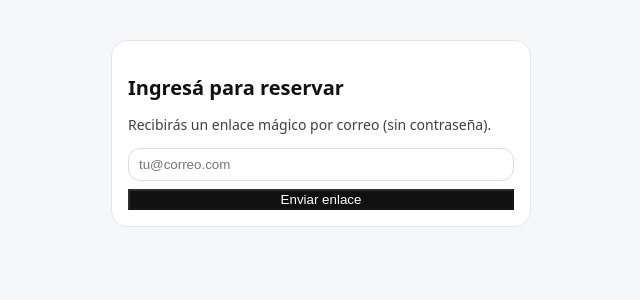
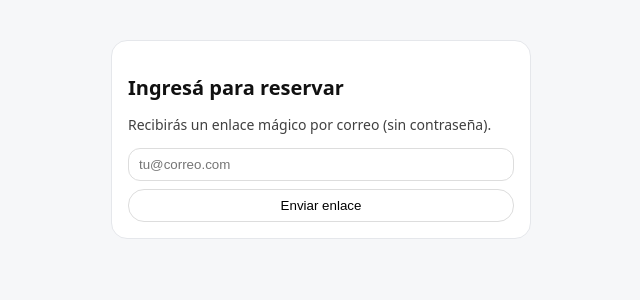
Before and after one commit to manuav1289-create/Adi-Hiper-Libertad, a React (Vite) app: page / in a window 1280 px wide. Shown: the top 300 px of the page, without its empty margins (319-959 px from the left). Built offline with nearby package versions, Linux system fonts and the light colour scheme.

Commit message:
Botones con texto negro y fondo blanco (Salir y flechas incluidas)

```diff
--- a/src/App.tsx
+++ b/src/App.tsx
@@ -11,7 +11,27 @@ function iso(d: Date) { return d.toISOString().slice(0,10); }
 
 // === UI helpers ===
 const Badge = (p:any)=><span style={{padding:"2px 8px",borderRadius:999,background:"#eee",fontSize:12}}>{p.children}</span>;
-const Button = ({ children, ...props }: any) => <button style={{border:"1px solid #ddd",borderRadius:16,padding:"8px 14px",background:"#fff"}} {...props}>{children}</button>;
+
+// 🔧 Botón global: texto negro, fondo blanco SIEMPRE (ignora color/background externos)
+const Button = ({ children, style = {}, ...props }: any) => {
+  const { color, background, backgroundColor, ...rest } = style || {};
+  return (
+    <button
+      {...props}
+      style={{
+        border: "1px solid #ddd",
+        borderRadius: 16,
+        padding: "8px 14px",
+        background: "#fff",   // fondo blanco
+        color: "#000",        // texto negro
+        ...rest,              // respeta width, opacity, etc.
+      }}
+    >
+      {children}
+    </button>
+  );
+};
+
 const Card = (p:any)=><div style={{border:"1px solid #e5e7eb",borderRadius:16,padding:16,background:"#fff"}}>{p.children}</div>;
 
 // === Tipos ===
@@ -35,7 +55,7 @@ function AuthCard({ onSignedIn }: { onSignedIn: () => void }) {
         <input type="email" required placeholder="tu@correo.com" value={email}
                onChange={(e)=>setEmail(e.target.value)}
                style={{padding:"8px 10px", border:"1px solid #ddd", borderRadius:12}}/>
-        <Button disabled={loading || !email} style={{background:"#111", color:"#fff"}}>{loading ? "Enviando..." : "Enviar enlace"}</Button>
+        <Button disabled={loading || !email}>{loading ? "Enviando..." : "Enviar enlace"}</Button>
       </form>
       {sent && <p style={{fontSize:12, marginTop:8}}>Revisá tu bandeja (y spam). Volvé con el enlace.</p>}
     </Card>
@@ -72,7 +92,7 @@ function ProfileForm({ profile, onSaved }: { profile: Profile; onSaved: () => vo
         </div>
       </div>
       <div style={{marginTop:12, display:"flex", gap:8}}>
-        <Button onClick={save} disabled={saving || !fullName || !hierarchy} style={{background:"#111", color:"#fff"}}>{saving ? "Guardando..." : "Guardar"}</Button>
+        <Button onClick={save} disabled={saving || !fullName || !hierarchy}>{saving ? "Guardando..." : "Guardar"}</Button>
         <Button onClick={async()=> (await supabase.auth.signOut(), window.location.reload())}>Salir</Button>
       </div>
     </Card>
@@ -135,11 +155,9 @@ function BookingView({ profile, onOpenAdmin }: { profile: Profile; onOpenAdmin:
   useEffect(()=>{ refreshMonthData(); /* eslint-disable-next-line */}, [monthStart.getTime(), monthEnd.getTime()]);
 
   const tryReserve = async (dateISO: string, slot: TimeSlot) => {
-    // validar límites diarios
     const cur = myDayData[dateISO] || { count: 0, hours: 0 };
     if (cur.count >= 2) return alert("Límite diario: máximo 2 turnos.");
     if (cur.hours + slot.duration_hours > 8) return alert("Límite diario: máximo 8 horas.");
-    // insertar
     const { data: { user } } = await supabase.auth.getUser();
     const payload = { user_id: user?.id, date: dateISO, time_slot_id: slot.id };
     const { error } = await supabase.from("reservations").insert(payload);
@@ -178,8 +196,8 @@ function BookingView({ profile, onOpenAdmin }: { profile: Profile; onOpenAdmin:
           </div>
         </div>
         <div style={{display:"flex", gap:8, flexWrap:"wrap"}}>
-          {profile.is_admin && <Button onClick={onOpenAdmin} style={{background:"#111", color:"#fff"}}>Administrar</Button>}
-          <Button onClick={exportCSV} style={{background:"#111", color:"#fff"}}>Exportar Excel (CSV)</Button>
+          {profile.is_admin && <Button onClick={onOpenAdmin}>Administrar</Button>}
+          <Button onClick={exportCSV}>Exportar Excel (CSV)</Button>
           <Button onClick={async()=> (await supabase.auth.signOut(), window.location.reload())}>Salir</Button>
         </div>
       </div>
@@ -187,11 +205,11 @@ function BookingView({ profile, onOpenAdmin }: { profile: Profile; onOpenAdmin:
       <Card>
         <div style={{display:"flex", gap:12, flexWrap:"wrap", alignItems:"center"}}>
           <div style={{display:"flex", alignItems:"center", gap:8}}>
-            <Button onClick={()=>setMonth(addMonths(month, -1))} style={{background:"#111", color:"#fff"}}>◀</Button>
+            <Button onClick={()=>setMonth(addMonths(month, -1))}>◀</Button>
             <div style={{minWidth:160, textAlign:"center", fontWeight:600}}>
               {month.toLocaleDateString("es-AR", { month:"long", year:"numeric" })}
             </div>
-            <Button onClick={()=>setMonth(addMonths(month, 1))} style={{background:"#111", color:"#fff"}}>▶</Button>
+            <Button onClick={()=>setMonth(addMonths(month, 1))}>▶</Button>
           </div>
           <div style={{display:"flex", alignItems:"center", gap:8}}>
             <label style={{fontSize:14, opacity:.8}}>Puesto</label>
@@ -251,8 +269,7 @@ function BookingView({ profile, onOpenAdmin }: { profile: Profile; onOpenAdmin:
                         if (mine || profile.is_admin) {
                           return (
                             <td key={s.id} className="p-2">
-                              <Button className="w-full" style={{background:"#111", color:"#fff"}}
-                                      onClick={()=>cancelReservation(dateISO, s)}>
+                              <Button className="w-full" onClick={()=>cancelReservation(dateISO, s)}>
                                 {mine ? "Cancelar" : "Liberar"}
                               </Button>
                             </td>
@@ -267,7 +284,7 @@ function BookingView({ profile, onOpenAdmin }: { profile: Profile; onOpenAdmin:
 
                       return (
                         <td key={s.id} className="p-2">
-                          <Button className="w-full" style={{background:"#111", color:"#fff"}} onClick={()=>tryReserve(dateISO, s)}>
+                          <Button className="w-full" onClick={()=>tryReserve(dateISO, s)}>
                             Reservar
                           </Button>
                         </td>
```
